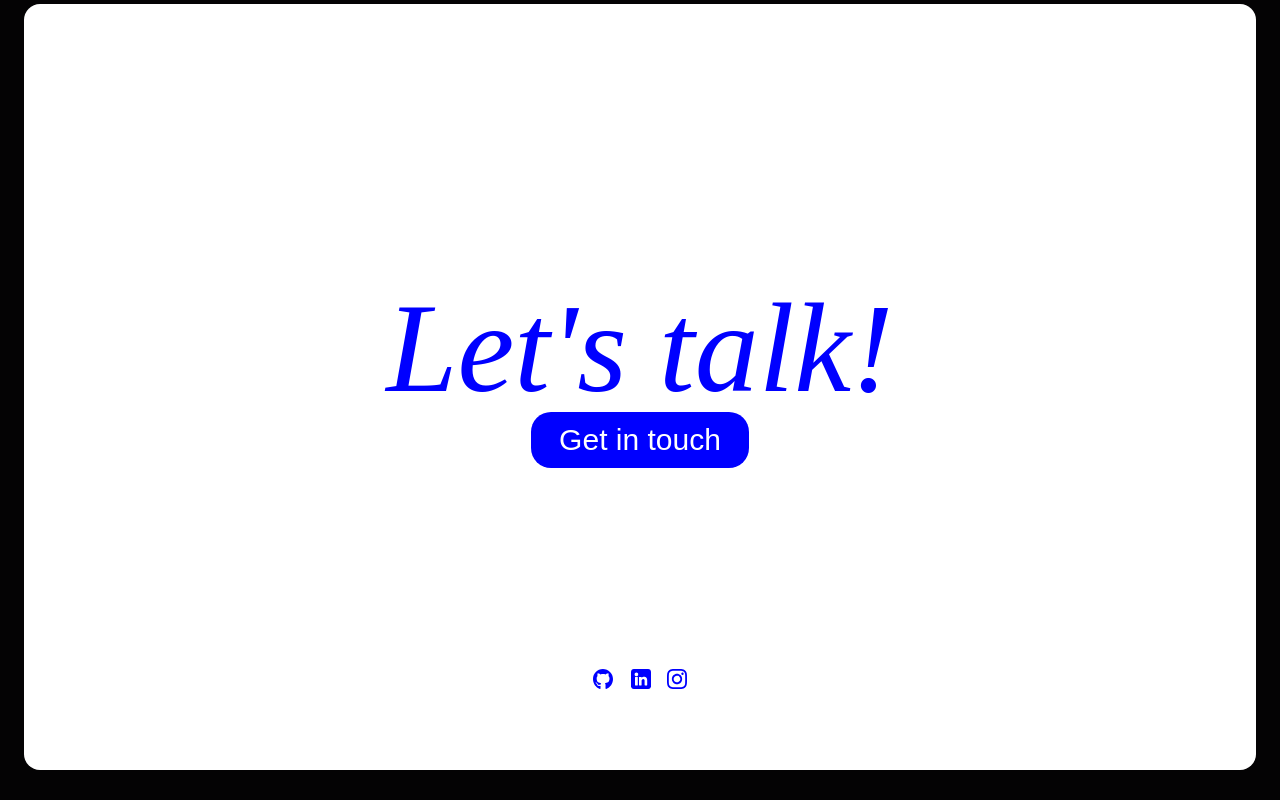
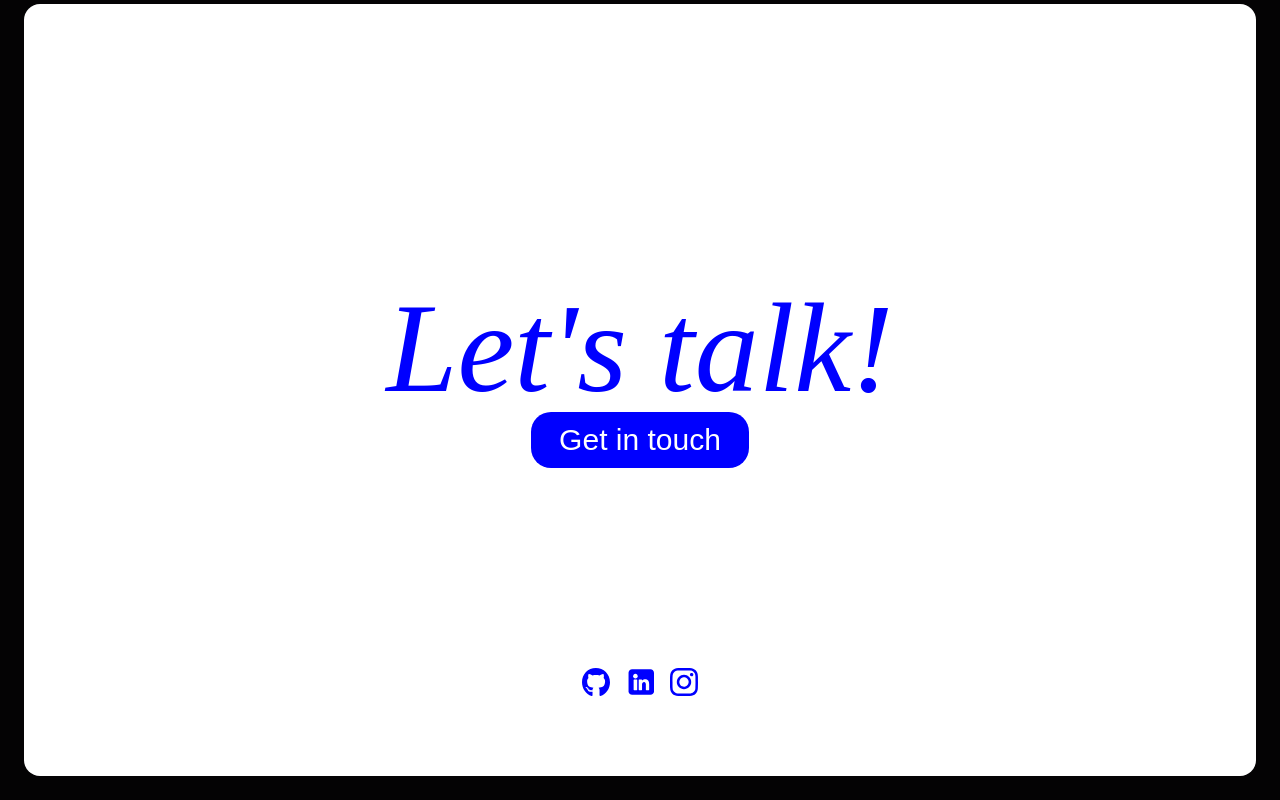
Before and after one commit to angelo-Cahetel/portifolio, a React (Vite) app: page / in a window 1280 px wide. Shown: the part 2508-3308 px from the top of the page. Built offline with nearby package versions, Linux system fonts and the light colour scheme.

Commit message:
style: change the social medias footer  size

```diff
--- a/src/sections/Contact.jsx
+++ b/src/sections/Contact.jsx
@@ -27,27 +27,27 @@ function Contact() {
                   </button>
                 </div>
               </div>
-              <div className="flex justify-center items-center gap-4">
+              <div className="flex justify-center items-center space-x-4">
                 <a
                   className="cursor-pointer"
                   href="https://github.com/angelo-Cahetel"
                   target="_blank"
                 >
-                  <img className="hover:w-7 hover:h-7" src={GitHub} alt="" />
+                  <img className="w-7 h-7" src={GitHub} alt="" />
                 </a>
                 <a
                   className="cursor-pointer"
                   href="https://www.linkedin.com/in/angelocahetel/"
                   target="_blank"
                 >
-                  <img className="hover:w-7 hover:h-7" src={LinkedIn} alt="" />
+                  <img className="w-7 h-7" src={LinkedIn} alt="" />
                 </a>
                 <a
                   className="cursor-pointer"
                   href="https://www.instagram.com/angelo_m_souza/"
                   target="_blank"
                 >
-                  <img className="hover:w-7 hover:h-7" src={Instagram} alt="" />
+                  <img className="w-7 h-7" src={Instagram} alt="" />
                 </a>
               </div>
             </div>
```
